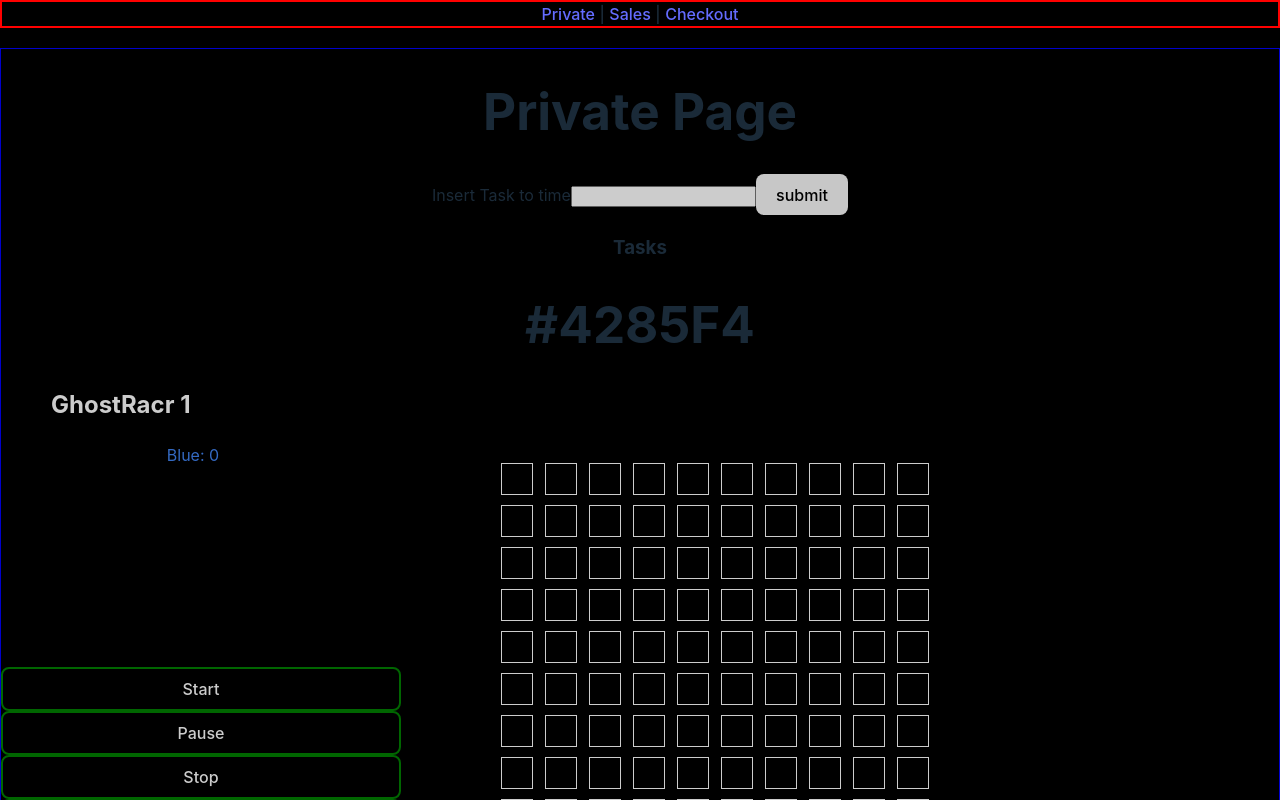
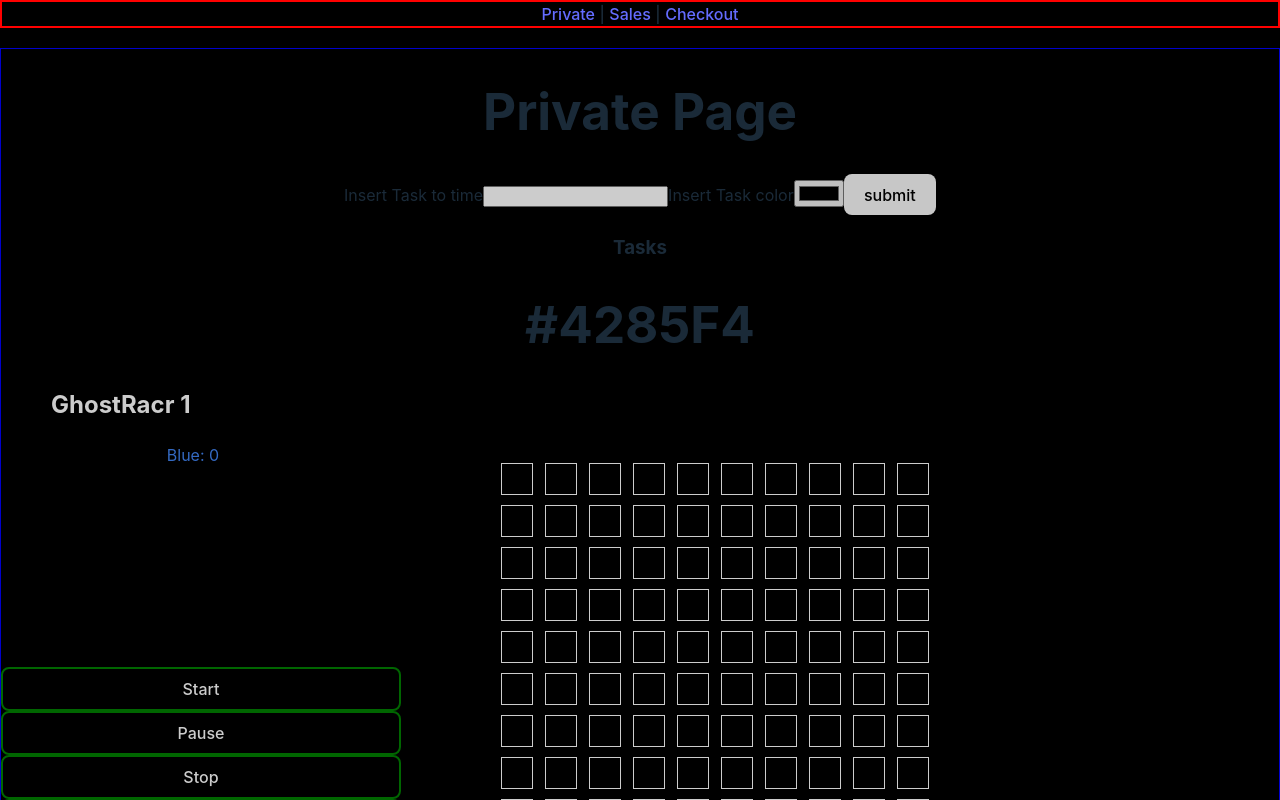
Before and after one commit to pmrprdc/gamifiedworkday, a React (Vite) app: page /private in a window 1280 px wide. Shown: the top 800 px of the page. Built offline with nearby package versions, Linux system fonts and the light colour scheme.

Commit message:
taking in input color from color wheel and inputColor is being saved to state

```diff
--- a/src/components/PRIVATE/TIMING/VisualTimer.jsx
+++ b/src/components/PRIVATE/TIMING/VisualTimer.jsx
@@ -63,6 +63,8 @@ const SquareTitle = styled.h2`
 
 const VisualTimer = () => {
   const initialColor = 'black';
+  const [inputColor, setInputColor] = useState('#000000');
+
   const colors = ['#4285F4'];
   const [activeColorIndex, setActiveColorIndex] = useState(0);
   const [boxes, setBoxes] = useState([Array(100).fill(initialColor)]);
@@ -169,11 +171,19 @@ const VisualTimer = () => {
 
   }
 
+  const taskColorHandler = (e) => {
+    setInputColor(e.target.value);
+  };
+
   return (
     <div >
       <label>
         Insert Task to time
       <input value={inputText} onChange={taskInputHandler} type='text'/>
+      </label>
+      <label>
+        Insert Task color
+        <input value={inputColor} onChange={taskColorHandler} type='color' />
       </label>
       <button onClick={taskSubmitHandler}>submit</button>
       <h3>Tasks</h3>
```
